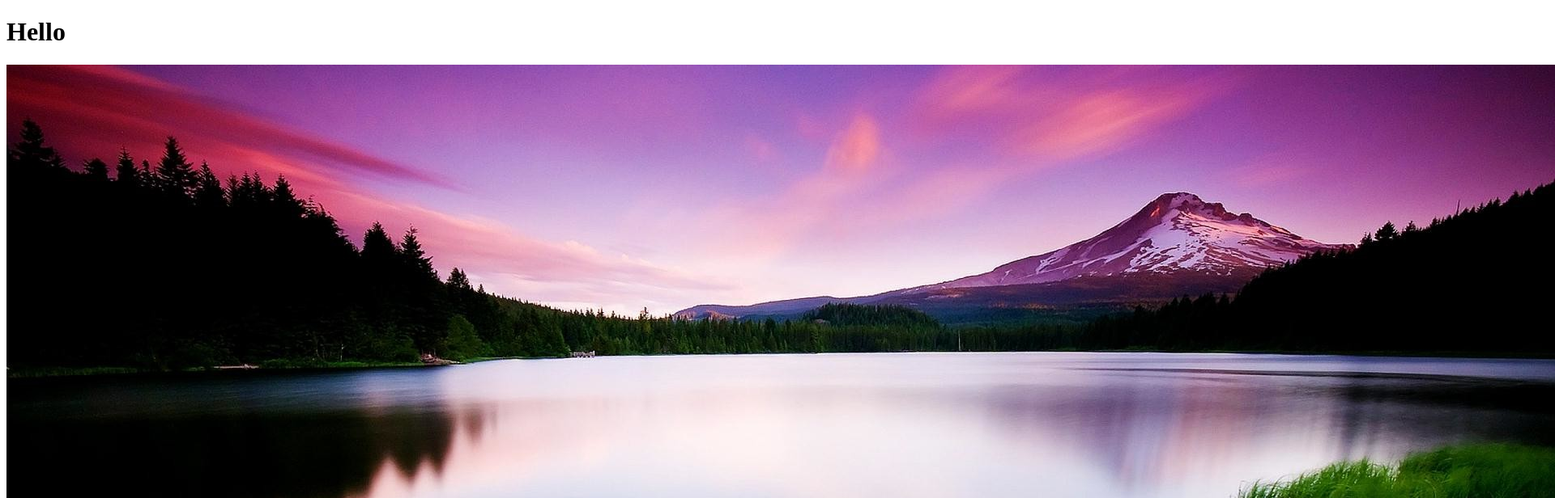
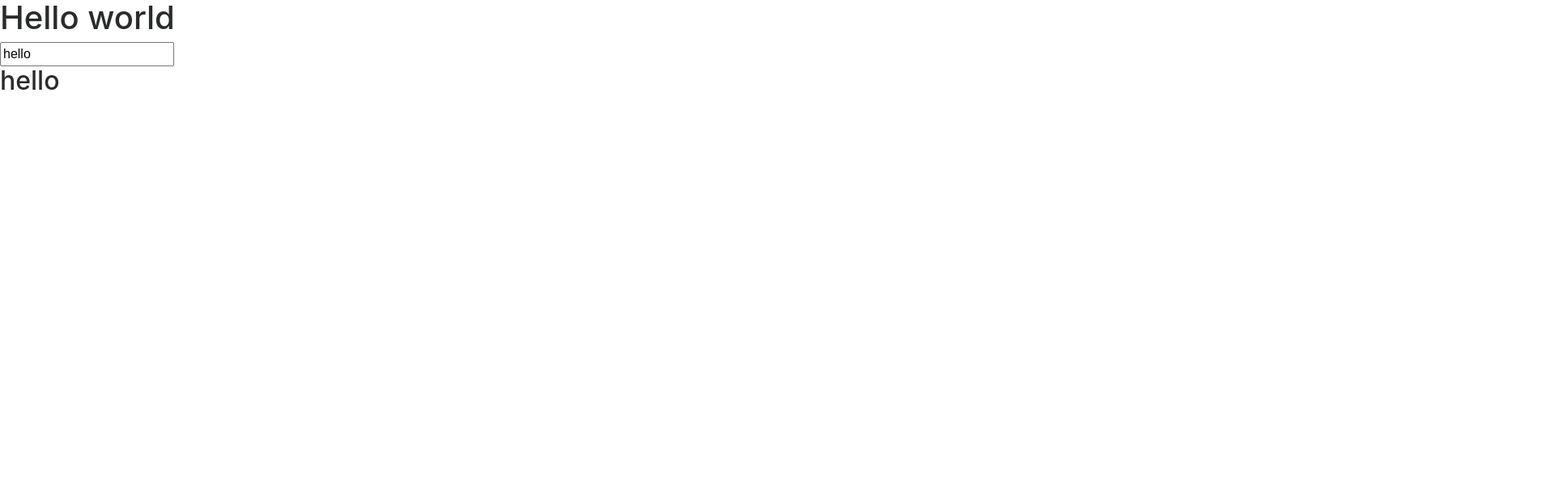
Before and after one commit to priyakvana/sample3, an Angular app: page / in a window 1280 px wide. Shown: the top 616 px of the page at 81% size, 1920 px wide, since content can reach past the window. Built offline with nearby package versions, Linux system fonts and the light colour scheme.

Commit message:
added forms

```diff
--- a/src/app/app.module.ts
+++ b/src/app/app.module.ts
@@ -1,5 +1,6 @@
 import { BrowserModule } from '@angular/platform-browser';
 import { NgModule } from '@angular/core';
+import {FormsModule} from '@angular/forms';
 
 import { AppComponent } from './app.component';
 import { SandboxComponent } from './components/sandbox/sandbox.component';
@@ -9,7 +10,9 @@
     SandboxComponent
   ],
   imports: [
-    BrowserModule
+    BrowserModule,
+    FormsModule
+
   ],
   providers: [],
   bootstrap: [AppComponent]
--- a/src/app/components/sandbox/sandbox.component.ts
+++ b/src/app/components/sandbox/sandbox.component.ts
@@ -2,22 +2,19 @@
 
 @Component({
     selector:'sandbox',
-    template:
-   ` <h1> Hello </h1>
-   <div><img src="{{ imageUrl1 }}"> </div>
-   <div><img [src]=" imageUrl2"> </div>
-   <div><img bind-src="imageUrl3"> </div>
-   <div><img src="{{ imageUrl }}"> </div>
-   <hr>
-   <h2>create post</h2>
-   <p [hidden]="isUnchanged">post has been changed,please save</p>
-   <button [disabled]="isUnchanged">save</button>
-
+    template:`
+    <h1>Hello world</h1>
+   <input type="text"(click)="fireEvent($event)" placeholder="click" value={{text}} (keypress)="changeEvent($event)">
+   <h2>{{text}}</h2>
    `
 })
 export class SandboxComponent{
-  imageUrl1='assets/images/image22.jpg';
-  imageUrl2='assets/images/image33.jpg';
-  imageUrl3='assets/images/image44.jpg'
-  isUnchanged:boolean=false;
+  text:string='hello';
+fireEvent(e){
+  console.log(e.type);
+  }
+  changeEvent(e){
+    this.text= e.target.value;
+  }
+
 }
--- a/src/index.html
+++ b/src/index.html
@@ -7,6 +7,7 @@
 
   <meta name="viewport" content="width=device-width, initial-scale=1">
   <link rel="icon" type="image/x-icon" href="favicon.ico">
+  <link rel="stylesheet" href="https://maxcdn.bootstrapcdn.com/bootstrap/4.0.0-alpha.6/css/bootstrap.min.css" integrity="sha384-rwoIResjU2yc3z8GV/NPeZWAv56rSmLldC3R/AZzGRnGxQQKnKkoFVhFQhNUwEyJ" crossorigin="anonymous">
 </head>
 <body>
   <app-root></app-root>
```
